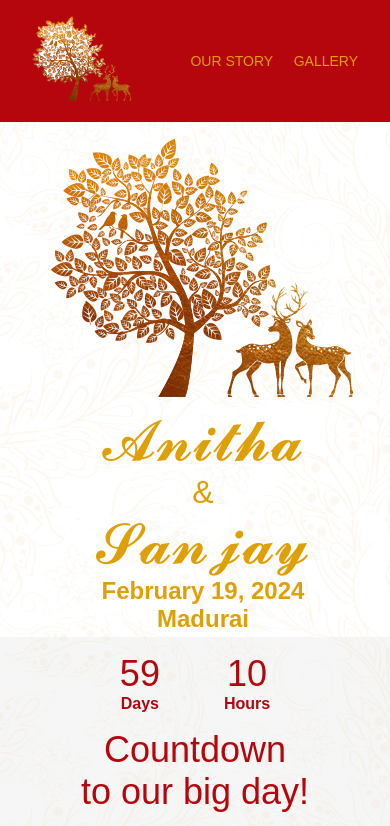
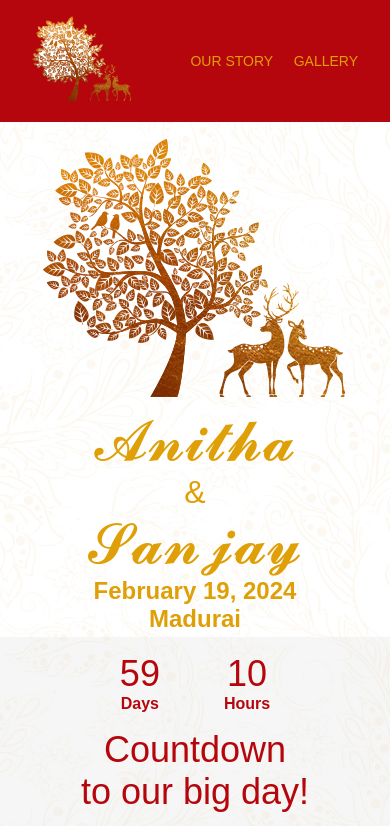
Before and after one commit to sanjaysaravanan/anitha-weds-sanjay, a plain HTML site: page index.html in a window 390 px wide. Shown: the top 826 px of the page. Drawn offline with Linux system fonts and the light colour scheme.

Commit message:
removed margin

```diff
--- a/wedding.css
+++ b/wedding.css
@@ -157,7 +157,7 @@ header  a {
     display: inline;
   }
   .title-section {
-    margin-left: 16px;
+    margin-left: 0px;
     font-size: 48px;
   }
   header  a {
```
